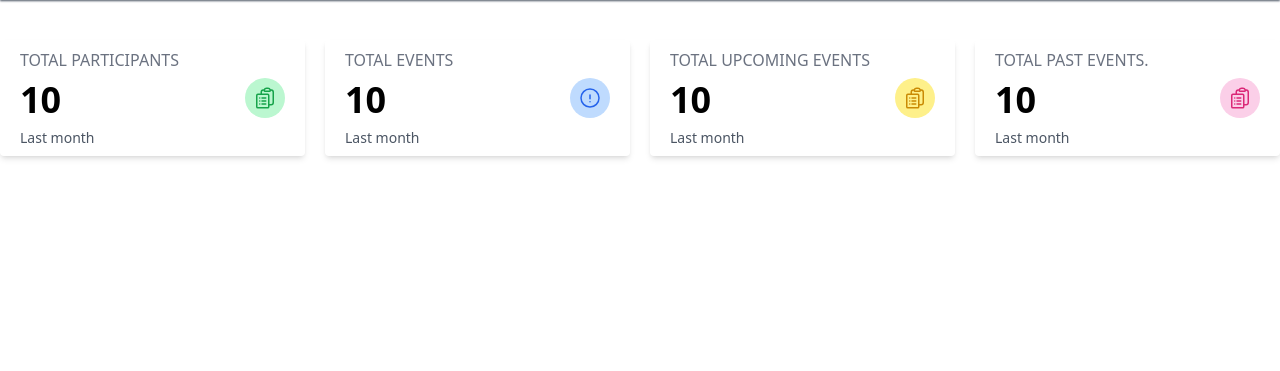
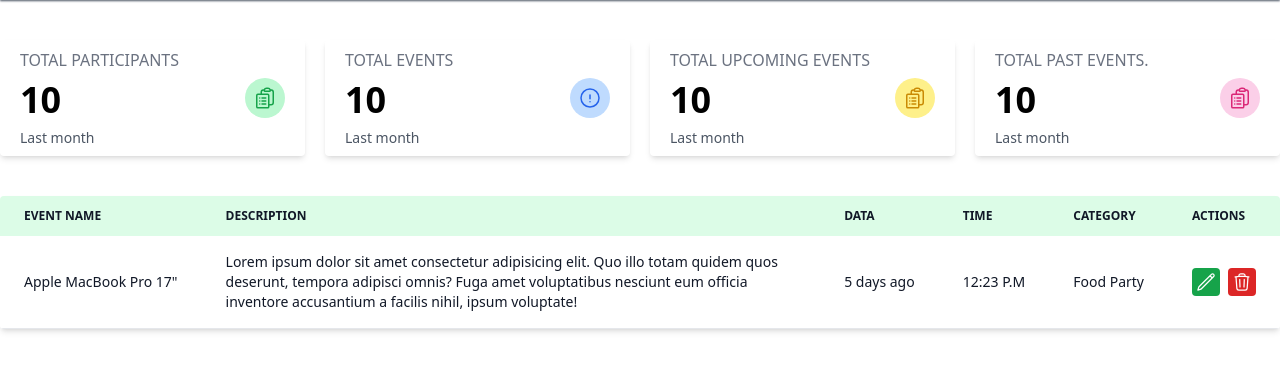
Before and after one commit to sksabbirhossain/eventicity, a Django app: page /dashboard/ in a window 1280 px wide. Shown: the part 48-419 px from the top of the page. Run offline with Django 5.2, Linux system fonts and the light colour scheme.

Commit message:
created dashboard page table

```diff
--- a/dashboard/templates/dashboard/index.html
+++ b/dashboard/templates/dashboard/index.html
@@ -125,4 +125,78 @@
   </div>
 </section>
 
+{% comment %} shwoing data in table {% endcomment %}
+<section class="container mx-auto pt-10 mb-10">
+  <div class="relative overflow-x-auto rounded shadow-md">
+    <table class="w-full text-sm text-left rtl:text-right">
+      <thead class="text-xs text-gray-900 uppercase bg-green-100">
+        <tr>
+          <th class="px-6 py-3">Event name</th>
+          <th class="px-6 py-3">description</th>
+          <th class="px-6 py-3">Data</th>
+          <th class="px-6 py-3">time</th>
+          <th class="px-6 py-3">Category</th>
+          <th class="px-6 py-3">actions</th>
+        </tr>
+      </thead>
+      <tbody>
+        <tr class="bg-white border-b border-gray-200 text-gray-900">
+          <th class="px-6 py-4 font-medium whitespace-nowrap">
+            Apple MacBook Pro 17"
+          </th>
+          <td class="px-6 py-4 min-w-[300px]">
+            Lorem ipsum dolor sit amet consectetur adipisicing elit. Quo illo
+            totam quidem quos deserunt, tempora adipisci omnis? Fuga amet
+            voluptatibus nesciunt eum officia inventore accusantium a facilis
+            nihil, ipsum voluptate!
+          </td>
+          <td class="px-6 py-4 text-nowrap">5 days ago</td>
+          <td class="px-6 py-4 text-nowrap">12:23 P.M</td>
+          <td class="px-6 py-4 text-nowrap capitalize">Food party</td>
+          <td class="px-6 py-4">
+            <div class="flex items-center gap-2">
+              <a href="">
+                <button class="bg-green-600 p-1 rounded text-white">
+                  <svg
+                    xmlns="http://www.w3.org/2000/svg"
+                    fill="none"
+                    viewBox="0 0 24 24"
+                    stroke-width="1.5"
+                    stroke="currentColor"
+                    class="size-5"
+                  >
+                    <path
+                      stroke-linecap="round"
+                      stroke-linejoin="round"
+                      d="m16.862 4.487 1.687-1.688a1.875 1.875 0 1 1 2.652 2.652L6.832 19.82a4.5 4.5 0 0 1-1.897 1.13l-2.685.8.8-2.685a4.5 4.5 0 0 1 1.13-1.897L16.863 4.487Zm0 0L19.5 7.125"
+                    />
+                  </svg>
+                </button>
+              </a>
+              <a href="">
+                <button class="bg-red-600 p-1 rounded text-white">
+                  <svg
+                    xmlns="http://www.w3.org/2000/svg"
+                    fill="none"
+                    viewBox="0 0 24 24"
+                    stroke-width="1.5"
+                    stroke="currentColor"
+                    class="size-5"
+                  >
+                    <path
+                      stroke-linecap="round"
+                      stroke-linejoin="round"
+                      d="m14.74 9-.346 9m-4.788 0L9.26 9m9.968-3.21c.342.052.682.107 1.022.166m-1.022-.165L18.16 19.673a2.25 2.25 0 0 1-2.244 2.077H8.084a2.25 2.25 0 0 1-2.244-2.077L4.772 5.79m14.456 0a48.108 48.108 0 0 0-3.478-.397m-12 .562c.34-.059.68-.114 1.022-.165m0 0a48.11 48.11 0 0 1 3.478-.397m7.5 0v-.916c0-1.18-.91-2.164-2.09-2.201a51.964 51.964 0 0 0-3.32 0c-1.18.037-2.09 1.022-2.09 2.201v.916m7.5 0a48.667 48.667 0 0 0-7.5 0"
+                    />
+                  </svg>
+                </button>
+              </a>
+            </div>
+          </td>
+        </tr>
+      </tbody>
+    </table>
+  </div>
+</section>
+
 {% endblock content %}
--- a/static/css/output.css
+++ b/static/css/output.css
@@ -592,9 +592,25 @@ video {
   position: static;
 }
 
+.relative {
+  position: relative;
+}
+
 .mx-auto {
   margin-left: auto;
   margin-right: auto;
+}
+
+.mt-1 {
+  margin-top: 0.25rem;
+}
+
+.mt-10 {
+  margin-top: 2.5rem;
+}
+
+.mb-10 {
+  margin-bottom: 2.5rem;
 }
 
 .block {
@@ -603,6 +619,10 @@ video {
 
 .flex {
   display: flex;
+}
+
+.table {
+  display: table;
 }
 
 .grid {
@@ -649,6 +669,14 @@ video {
   width: 100%;
 }
 
+.min-w-\[\] {
+  min-width: ;
+}
+
+.min-w-\[300px\] {
+  min-width: 300px;
+}
+
 .grid-cols-1 {
   grid-template-columns: repeat(1, minmax(0, 1fr));
 }
@@ -673,6 +701,10 @@ video {
   gap: 1.25rem;
 }
 
+.gap-2 {
+  gap: 0.5rem;
+}
+
 .space-y-2 > :not([hidden]) ~ :not([hidden]) {
   --tw-space-y-reverse: 0;
   margin-top: calc(0.5rem * calc(1 - var(--tw-space-y-reverse)));
@@ -683,6 +715,14 @@ video {
   --tw-space-y-reverse: 0;
   margin-top: calc(0.75rem * calc(1 - var(--tw-space-y-reverse)));
   margin-bottom: calc(0.75rem * var(--tw-space-y-reverse));
+}
+
+.overflow-x-auto {
+  overflow-x: auto;
+}
+
+.whitespace-nowrap {
+  white-space: nowrap;
 }
 
 .text-nowrap {
@@ -699,6 +739,20 @@ video {
 
 .rounded-full {
   border-radius: 9999px;
+}
+
+.border-b {
+  border-bottom-width: 1px;
+}
+
+.border-gray-200 {
+  --tw-border-opacity: 1;
+  border-color: rgb(229 231 235 / var(--tw-border-opacity, 1));
+}
+
+.border-gray-700 {
+  --tw-border-opacity: 1;
+  border-color: rgb(55 65 81 / var(--tw-border-opacity, 1));
 }
 
 .bg-green-100 {
@@ -739,6 +793,36 @@ video {
 .bg-pink-200 {
   --tw-bg-opacity: 1;
   background-color: rgb(251 207 232 / var(--tw-bg-opacity, 1));
+}
+
+.bg-gray-50 {
+  --tw-bg-opacity: 1;
+  background-color: rgb(249 250 251 / var(--tw-bg-opacity, 1));
+}
+
+.bg-white {
+  --tw-bg-opacity: 1;
+  background-color: rgb(255 255 255 / var(--tw-bg-opacity, 1));
+}
+
+.bg-green-50 {
+  --tw-bg-opacity: 1;
+  background-color: rgb(240 253 244 / var(--tw-bg-opacity, 1));
+}
+
+.bg-green-500 {
+  --tw-bg-opacity: 1;
+  background-color: rgb(34 197 94 / var(--tw-bg-opacity, 1));
+}
+
+.bg-green-600 {
+  --tw-bg-opacity: 1;
+  background-color: rgb(22 163 74 / var(--tw-bg-opacity, 1));
+}
+
+.bg-red-600 {
+  --tw-bg-opacity: 1;
+  background-color: rgb(220 38 38 / var(--tw-bg-opacity, 1));
 }
 
 .object-cover {
@@ -802,12 +886,21 @@ video {
   padding-right: 1.25rem;
 }
 
+.py-4 {
+  padding-top: 1rem;
+  padding-bottom: 1rem;
+}
+
 .pl-1 {
   padding-left: 0.25rem;
 }
 
 .pt-10 {
   padding-top: 2.5rem;
+}
+
+.text-left {
+  text-align: left;
 }
 
 .text-center {
@@ -837,6 +930,11 @@ video {
 .text-sm {
   font-size: 0.875rem;
   line-height: 1.25rem;
+}
+
+.text-xs {
+  font-size: 0.75rem;
+  line-height: 1rem;
 }
 
 .font-bold {
@@ -928,6 +1026,21 @@ video {
   color: rgb(219 39 119 / var(--tw-text-opacity, 1));
 }
 
+.text-gray-700 {
+  --tw-text-opacity: 1;
+  color: rgb(55 65 81 / var(--tw-text-opacity, 1));
+}
+
+.text-gray-900 {
+  --tw-text-opacity: 1;
+  color: rgb(17 24 39 / var(--tw-text-opacity, 1));
+}
+
+.text-gray-300 {
+  --tw-text-opacity: 1;
+  color: rgb(209 213 219 / var(--tw-text-opacity, 1));
+}
+
 .shadow-sm {
   --tw-shadow: 0 1px 2px 0 rgb(0 0 0 / 0.05);
   --tw-shadow-colored: 0 1px 2px 0 var(--tw-shadow-color);
@@ -943,6 +1056,12 @@ video {
 .shadow-md {
   --tw-shadow: 0 4px 6px -1px rgb(0 0 0 / 0.1), 0 2px 4px -2px rgb(0 0 0 / 0.1);
   --tw-shadow-colored: 0 4px 6px -1px var(--tw-shadow-color), 0 2px 4px -2px var(--tw-shadow-color);
+  box-shadow: var(--tw-ring-offset-shadow, 0 0 #0000), var(--tw-ring-shadow, 0 0 #0000), var(--tw-shadow);
+}
+
+.shadow-xl {
+  --tw-shadow: 0 20px 25px -5px rgb(0 0 0 / 0.1), 0 8px 10px -6px rgb(0 0 0 / 0.1);
+  --tw-shadow-colored: 0 20px 25px -5px var(--tw-shadow-color), 0 8px 10px -6px var(--tw-shadow-color);
   box-shadow: var(--tw-ring-offset-shadow, 0 0 #0000), var(--tw-ring-shadow, 0 0 #0000), var(--tw-shadow);
 }
 
@@ -1041,3 +1160,34 @@ video {
     text-align: start;
   }
 }
+
+.rtl\:text-right:where([dir="rtl"], [dir="rtl"] *) {
+  text-align: right;
+}
+
+@media (prefers-color-scheme: dark) {
+  .dark\:border-gray-700 {
+    --tw-border-opacity: 1;
+    border-color: rgb(55 65 81 / var(--tw-border-opacity, 1));
+  }
+
+  .dark\:bg-gray-700 {
+    --tw-bg-opacity: 1;
+    background-color: rgb(55 65 81 / var(--tw-bg-opacity, 1));
+  }
+
+  .dark\:bg-gray-800 {
+    --tw-bg-opacity: 1;
+    background-color: rgb(31 41 55 / var(--tw-bg-opacity, 1));
+  }
+
+  .dark\:text-gray-400 {
+    --tw-text-opacity: 1;
+    color: rgb(156 163 175 / var(--tw-text-opacity, 1));
+  }
+
+  .dark\:text-white {
+    --tw-text-opacity: 1;
+    color: rgb(255 255 255 / var(--tw-text-opacity, 1));
+  }
+}
```
